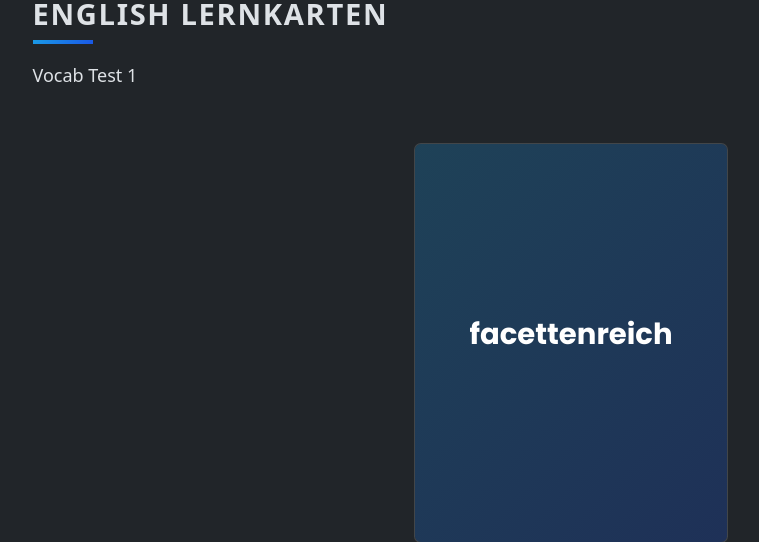
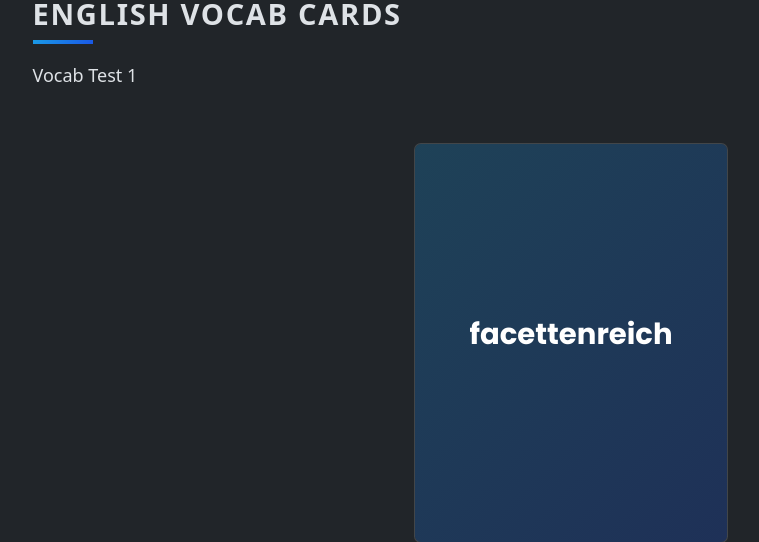
Before and after one commit to RasmusW11/Lernkarten, a Flask app: page / in a window 1280 px wide. Shown: the top 542 px of the page, without its empty margins (69-828 px from the left). Run offline with Flask 3, Linux system fonts and the light colour scheme; some libraries are stand-ins or nearby versions.

```diff
--- a/main.py
+++ b/main.py
@@ -114,7 +114,6 @@ class LernkartenBot():
            if self.order_index > len(self.order):
                self.order_index -= 1
         print(f"Current Index: {self.order_index}")
-        print(len(self.order))
         # self.order_index += 1
         # if self.order_index >
 
--- a/templates/index.html
+++ b/templates/index.html
@@ -5,7 +5,7 @@
 
 {% block content %}
 <div class="container">
-  <h1 class="heading">English Lernkarten</h1>
+  <h1 class="heading">English Vocab Cards</h1>
   <p class="description">Vocab Test 1</p>
   <div class="card" >
     <div class="front .bg-light">
```
